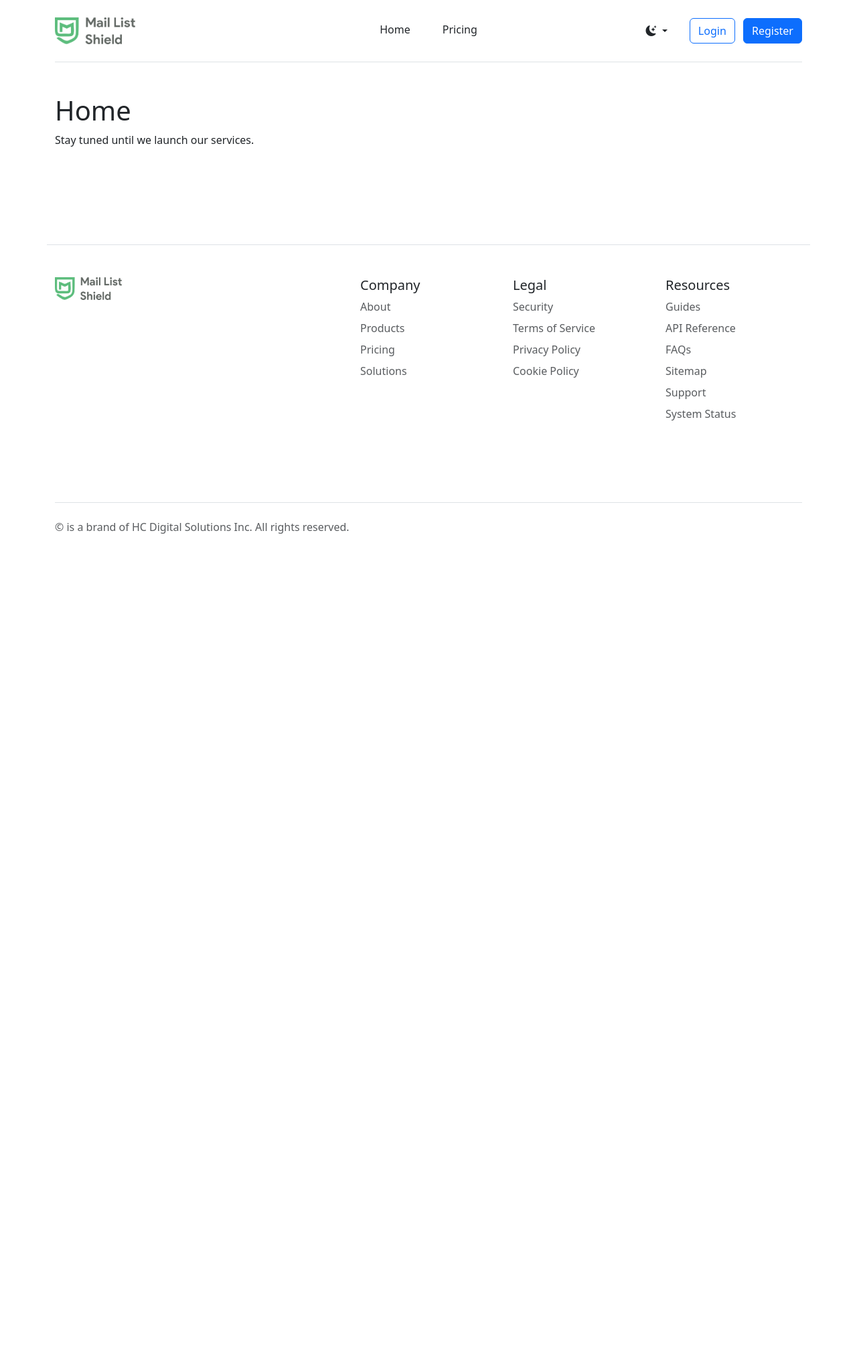
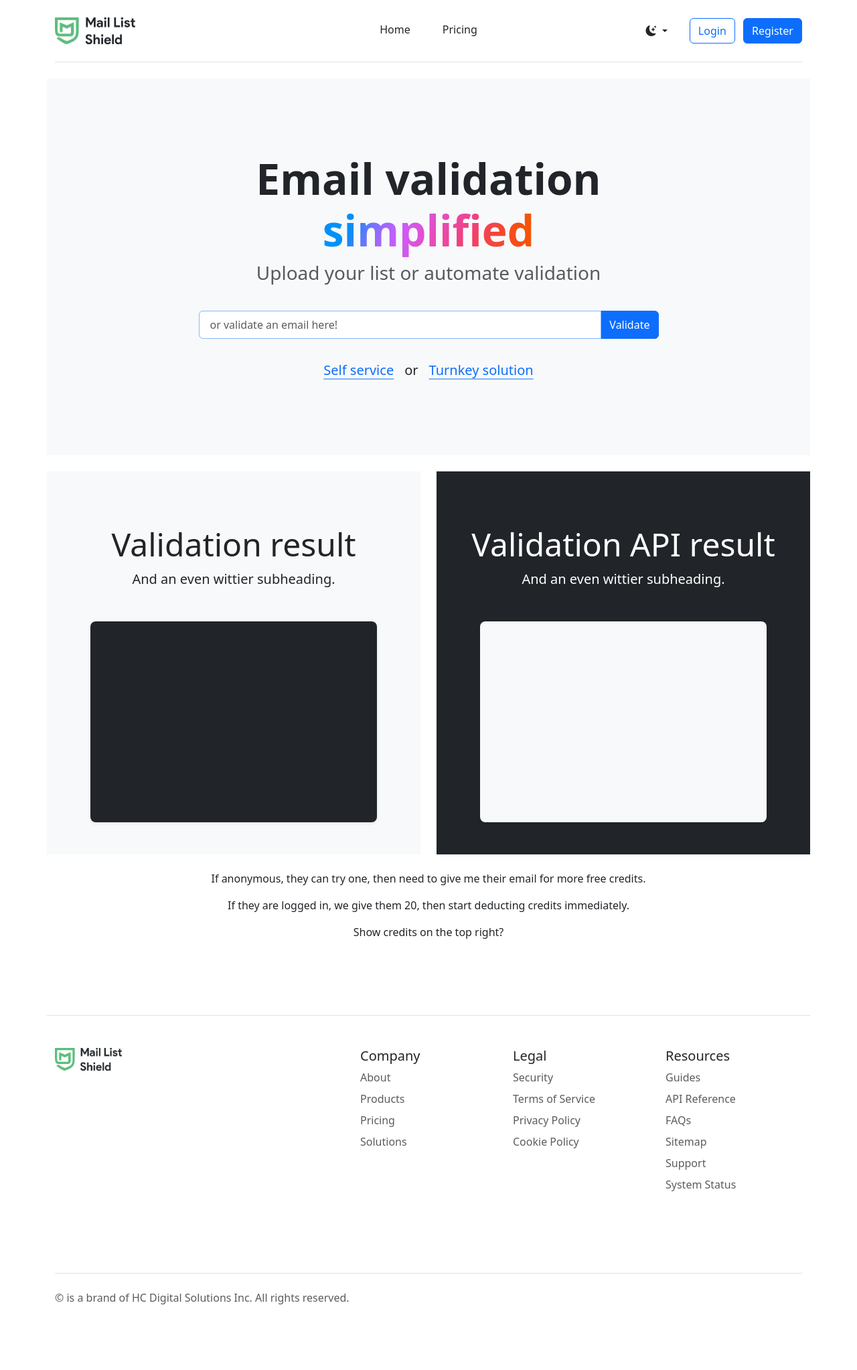
Before and after one commit to cansinacarer/maillistshield-com, a Python web app: template app/templates/public/index.html in a window 1280 px wide. Shown: the whole page at 67% size. Before the commit the page ends 797 px from the top, so only its background shows below. Run offline with Jinja, Linux system fonts and the light colour scheme; the template is opened without the code that fills it, so the values that code supplies are empty.

Commit message:
progress on homepage

```diff
--- a/app/static/css/public.css
+++ b/app/static/css/public.css
@@ -26,3 +26,20 @@
 #footer-logo {
 	width: 100px;
 }
+
+/* Home page */
+#jumbotron {
+	/* color: #505050; */
+}
+
+#jumbotron #emailToValidate:focus {
+	box-shadow: none;
+}
+
+.colorful-text {
+	background-image: url(/static/media/header-bg.jpg);
+	background-repeat: no-repeat;
+	background-size: cover;
+	background-clip: text;
+	-webkit-text-fill-color: rgba(0, 0, 0, 0);
+}
--- a/app/templates/public/index.html
+++ b/app/templates/public/index.html
@@ -5,9 +5,79 @@
 {% block content %}
 <!--  -->
 
-<div class="container my-5">
-	<h1>Home</h1>
-	<p>Stay tuned until we launch our services.</p>
+<div class="container mb-4" id="jumbotron">
+	<div class="row p-3 p-md-5 text-center bg-body-tertiary">
+		<div class="col-md-9 p-lg-5 mx-auto my-3">
+			<h1 class="display-3 fw-bold">
+				Email validation
+				<span class="colorful-text">simplified</span>
+			</h1>
+			<h3 class="fw-normal text-muted mb-3">
+				Upload your list or automate validation
+			</h3>
+			<div class="d-flex gap-3 justify-content-center fw-normal my-2">
+				<div class="input-group my-4">
+					<input
+						class="form-control px-3 py-2"
+						id="emailToValidate"
+						name="emailToValidate"
+						placeholder="or validate an email here!"
+						required=""
+						type="email"
+						autofocus
+						value=""
+					/>
+					<button type="button" class="btn btn-primary">
+						Validate
+					</button>
+				</div>
+			</div>
+			<div class="d-flex gap-3 justify-content-center lead fw-normal">
+				<a class="icon-link" href="#">Self service</a>
+				or
+				<a class="icon-link" href="#">Turnkey solution</a>
+			</div>
+		</div>
+		<div class="product-device shadow-sm d-none d-md-block"></div>
+		<div
+			class="product-device product-device-2 shadow-sm d-none d-md-block"
+		></div>
+	</div>
+</div>
+<div class="container mb-md-4" id="demo-results">
+	<div class="row">
+		<div class="col-md me-md-4 bg-body-tertiary py-3 py-md-5 text-center">
+			<div class="my-3 p-3">
+				<h2 class="display-5">Validation result</h2>
+				<p class="lead">And an even wittier subheading.</p>
+			</div>
+			<div
+				class="bg-dark rounded-3 shadow-sm mx-auto"
+				style="width: 80%; height: 300px"
+			></div>
+		</div>
+		<div class="col-md text-bg-dark py-3 py-md-5 text-center">
+			<div class="my-3 py-3">
+				<h2 class="display-5">Validation API result</h2>
+				<p class="lead">And an even wittier subheading.</p>
+			</div>
+			<div
+				class="bg-body-tertiary rounded-3 shadow-sm mx-auto"
+				style="width: 80%; height: 300px"
+			></div>
+		</div>
+	</div>
+</div>
+<div class="container">
+	<p class="text-center">
+		If anonymous, they can try one, then need to give me their email for
+		more free credits.
+	</p>
+	<p class="text-center">
+		If they are logged in, we give them 20, then start deducting credits
+		immediately.
+	</p>
+	<p class="text-center">Show credits on the top right?</p>
 </div>
 <!--  -->
 {% endblock content %}
```
Also changed, not shown: app/static/media/header-bg.jpg (added), app/static/media/mail-list-shield-logo.png.
